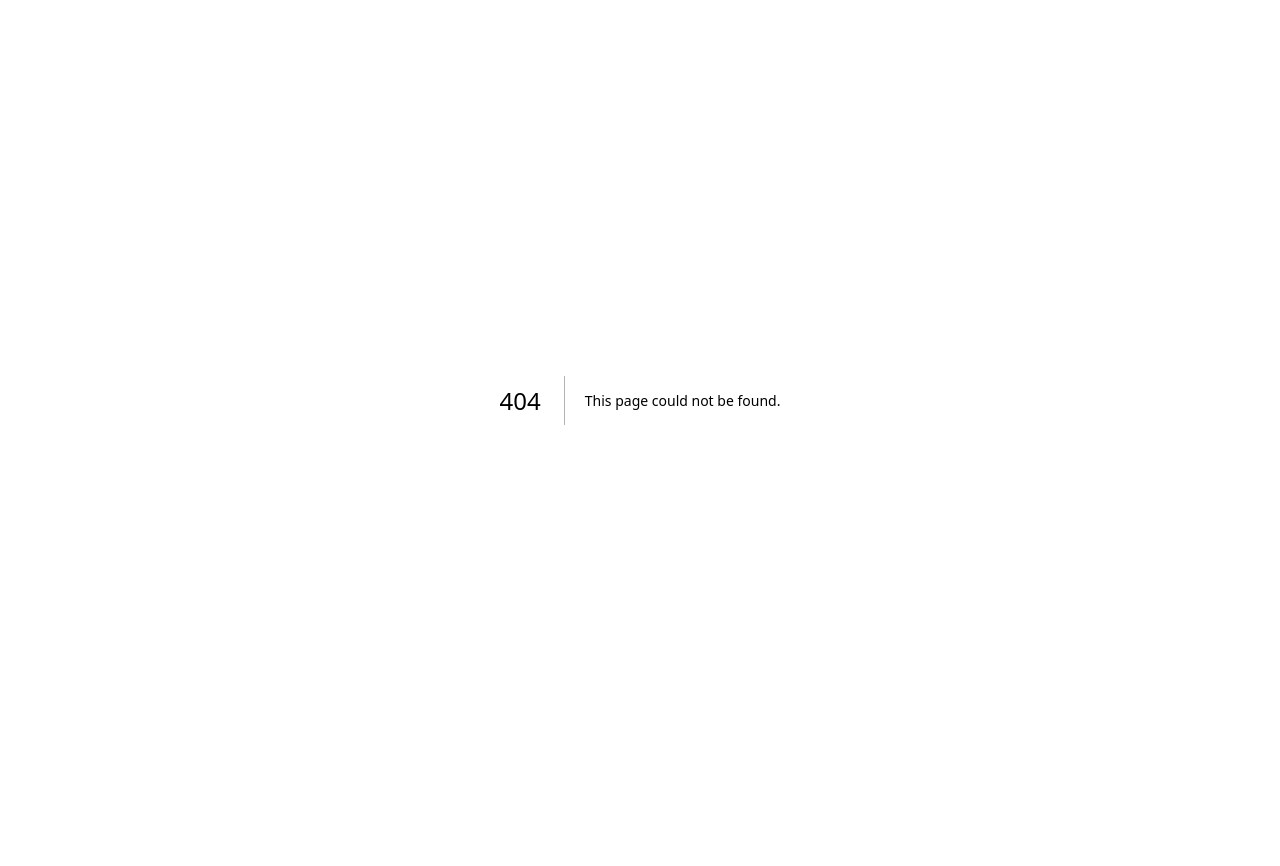
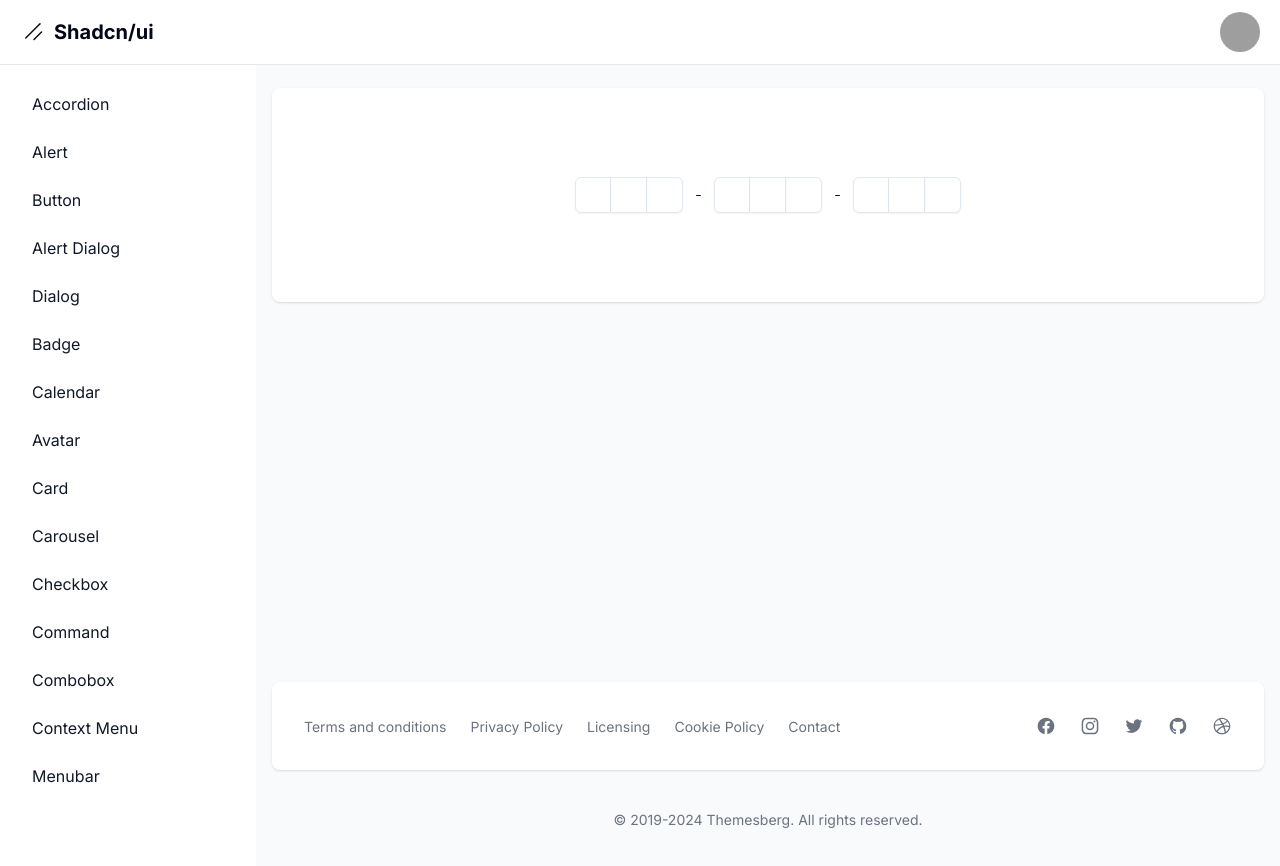
Before and after one commit to LuisEduardo821/components-library, a Next.js app: page /dashboard/input-otp in a window 1280 px wide. Before the commit this address had no page. Shown: the top 866 px of the page. Before the commit the page ends 800 px from the top, so only its background shows below. Built offline with nearby package versions, Linux system fonts and the light colour scheme; grey boxes are pictures that could not be loaded.

Commit message:
input-otp agregado

```diff
--- a/package.json
+++ b/package.json
@@ -26,6 +26,7 @@
     "date-fns": "^3.6.0",
     "embla-carousel-autoplay": "^8.3.0",
     "embla-carousel-react": "^8.3.0",
+    "input-otp": "^1.2.4",
     "lucide-react": "^0.445.0",
     "next": "14.2.13",
     "react": "^18",
--- /dev/null
+++ b/src/app/dashboard/input-otp/page.tsx
@@ -0,0 +1,40 @@
+"use client";
+import {
+  InputOTP,
+  InputOTPGroup,
+  InputOTPSeparator,
+  InputOTPSlot,
+} from "@/components/ui/input-otp";
+import { useState } from "react";
+
+export default function InputOTPPage() {
+  const [value, setValue] = useState("");
+  return (
+    <div className="flex flex-col justify-center items-center h-[150px]">
+      <InputOTP
+        maxLength={9}
+        value={value}
+        onChange={(value) => setValue(value)}
+      >
+        <InputOTPGroup>
+          <InputOTPSlot index={0} />
+          <InputOTPSlot index={1} />
+          <InputOTPSlot index={2} />
+        </InputOTPGroup>
+        <InputOTPSeparator />
+        <InputOTPGroup>
+          <InputOTPSlot index={3} />
+          <InputOTPSlot index={4} />
+          <InputOTPSlot index={5} />
+        </InputOTPGroup>
+        <InputOTPSeparator />
+        <InputOTPGroup>
+          <InputOTPSlot index={6} />
+          <InputOTPSlot index={7} />
+          <InputOTPSlot index={8} />
+        </InputOTPGroup>
+      </InputOTP>
+      <div>{value}</div>
+    </div>
+  );
+}
--- a/src/app/dashboard/layout.tsx
+++ b/src/app/dashboard/layout.tsx
@@ -20,6 +20,7 @@
   { name: "combobox", href: "combobox" },
   { name: "context menu", href: "context-menu" },
   { name: "menubar", href: "menubar" },
+  { name: "input OTP", href: "input-otp" },
 ];
 
 export default function DashboardLayout({
--- /dev/null
+++ b/src/components/ui/input-otp.tsx
@@ -0,0 +1,71 @@
+"use client"
+
+import * as React from "react"
+import { DashIcon } from "@radix-ui/react-icons"
+import { OTPInput, OTPInputContext } from "input-otp"
+
+import { cn } from "@/lib/utils"
+
+const InputOTP = React.forwardRef<
+  React.ElementRef<typeof OTPInput>,
+  React.ComponentPropsWithoutRef<typeof OTPInput>
+>(({ className, containerClassName, ...props }, ref) => (
+  <OTPInput
+    ref={ref}
+    containerClassName={cn(
+      "flex items-center gap-2 has-[:disabled]:opacity-50",
+      containerClassName
+    )}
+    className={cn("disabled:cursor-not-allowed", className)}
+    {...props}
+  />
+))
+InputOTP.displayName = "InputOTP"
+
+const InputOTPGroup = React.forwardRef<
+  React.ElementRef<"div">,
+  React.ComponentPropsWithoutRef<"div">
+>(({ className, ...props }, ref) => (
+  <div ref={ref} className={cn("flex items-center", className)} {...props} />
+))
+InputOTPGroup.displayName = "InputOTPGroup"
+
+const InputOTPSlot = React.forwardRef<
+  React.ElementRef<"div">,
+  React.ComponentPropsWithoutRef<"div"> & { index: number }
+>(({ index, className, ...props }, ref) => {
+  const inputOTPContext = React.useContext(OTPInputContext)
+  const { char, hasFakeCaret, isActive } = inputOTPContext.slots[index]
+
+  return (
+    <div
+      ref={ref}
+      className={cn(
+        "relative flex h-9 w-9 items-center justify-center border-y border-r border-input text-sm shadow-sm transition-all first:rounded-l-md first:border-l last:rounded-r-md",
+        isActive && "z-10 ring-1 ring-ring",
+        className
+      )}
+      {...props}
+    >
+      {char}
+      {hasFakeCaret && (
+        <div className="pointer-events-none absolute inset-0 flex items-center justify-center">
+          <div className="h-4 w-px animate-caret-blink bg-foreground duration-1000" />
+        </div>
+      )}
+    </div>
+  )
+})
+InputOTPSlot.displayName = "InputOTPSlot"
+
+const InputOTPSeparator = React.forwardRef<
+  React.ElementRef<"div">,
+  React.ComponentPropsWithoutRef<"div">
+>(({ ...props }, ref) => (
+  <div ref={ref} role="separator" {...props}>
+    <DashIcon />
+  </div>
+))
+InputOTPSeparator.displayName = "InputOTPSeparator"
+
+export { InputOTP, InputOTPGroup, InputOTPSlot, InputOTPSeparator }
```
Also changed, not shown: 1 other file (tests, documents, lock files or other folders).
